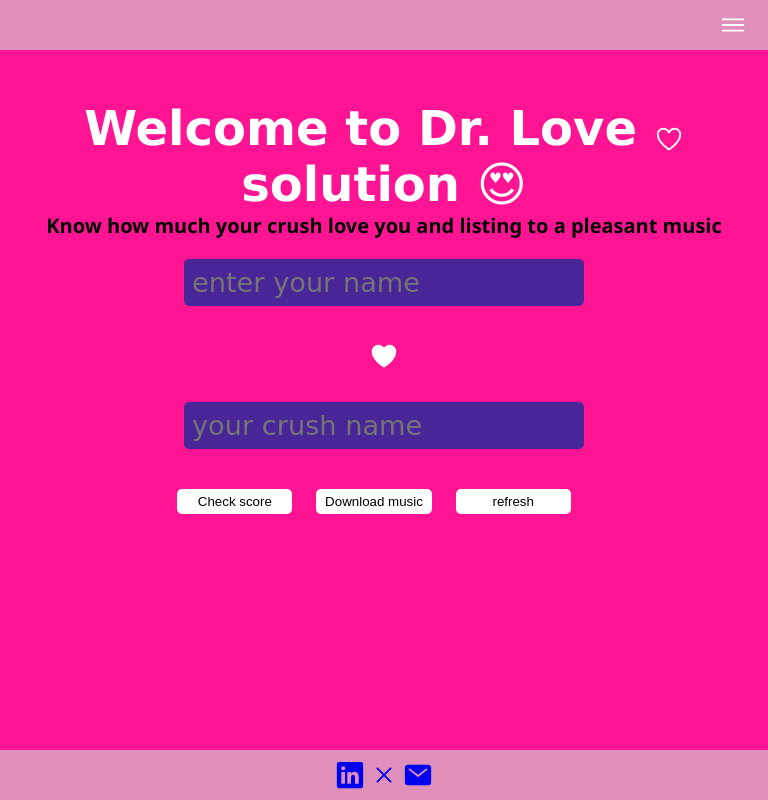
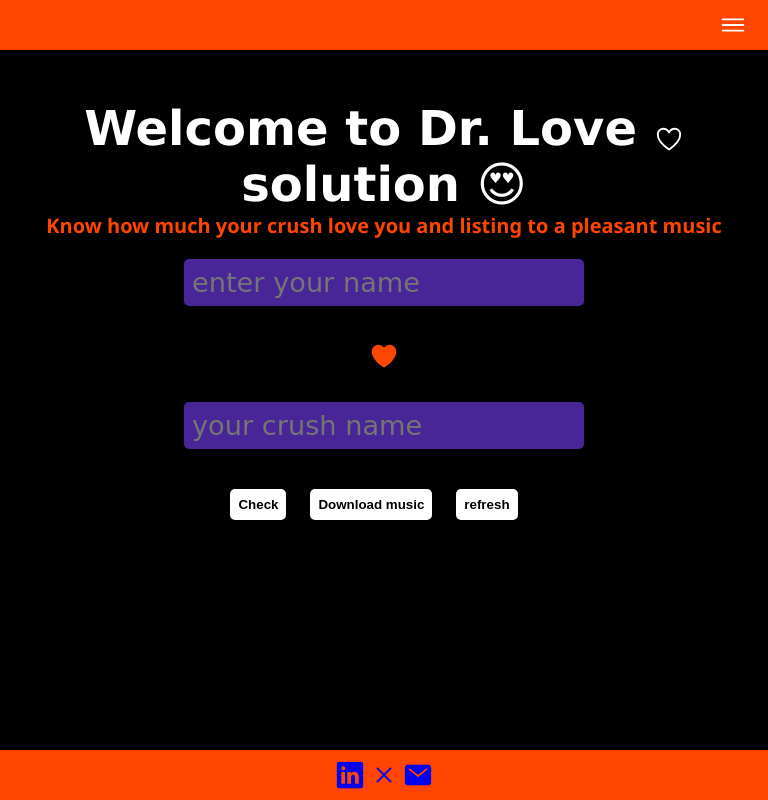
Before and after one commit to ISAH8083/Dr.love, a plain HTML site: page index.html in a window 768 px wide. Drawn offline with nearby package versions, Linux system fonts and the light colour scheme.

Commit message:
complete project

```diff
--- a/index.html
+++ b/index.html
@@ -5,6 +5,7 @@
     <meta name="viewport" content="width=device-width, initial-scale=1.0">
     <title>Dr Love Solution</title>
     <link rel="stylesheet" href="love.css">
+    <link href="https://fonts.googleapis.com/css2?family=Lora&display=swap" rel="stylesheet">
     <script type="module" src="https://unpkg.com/ionicons@7.1.0/dist/ionicons/ionicons.esm.js"></script>
     <script nomodule src="https://unpkg.com/ionicons@7.1.0/dist/ionicons/ionicons.js"></script>
 </head>
@@ -28,8 +29,8 @@
             <input type="text" id="f_name" class="name" placeholder="enter your name">
             <h1 class="and"><ion-icon name="heart"></ion-icon></h1>
             <input type="text" id="crush" class="crush_name" placeholder="your crush name">
-            <div class="button">
-                <button class="check">Check score</button>
+            <div class="btn">
+                <button class="check">Check</button>
                 <button class="download">Download music</button>
                 <button class="refresh">refresh</button>
             </div>
--- a/love.css
+++ b/love.css
@@ -1,5 +1,6 @@
 body{
-    background-color: deeppink;
+    background-color: rgb(0, 0, 0);
+    font-family: 'Roboto', sans-serif;
 }
 
 *{
@@ -11,7 +12,7 @@ body{
 
 nav{
   height: 50px;
-  background: #e08fbb;
+  background: orangered;
   margin-bottom: 50px;
 }
 
@@ -29,8 +30,9 @@ nav ul li a{
 
 nav ul li{
   display: inline-block;
-  line-height: 30px;
+  line-height: 50px;
   margin: 0 12px;
+
 }
 
 nav ul li a:before {
@@ -79,7 +81,7 @@ label #btn,
         position: fixed;
         width: 20%;
         height: 30vh;
-        background: #e08fbb;
+        background: orangered;;
         left: -100%;
         text-align: center;
         top: 45px;
@@ -125,10 +127,11 @@ h3{
     font-size: 20px;
     font-family: 'Segoe UI', Tahoma, Geneva, Verdana, sans-serif;
     top: 20px;
+    color: orangered;
 }
 
 .output{
-    font-family: 'Franklin Gothic Medium', 'Arial Narrow', Arial, sans-serif;
+    font-family: 'Dancing Script', cursive;
     font-size: 1em;
     color: #fff;
     margin-top: 20px;
@@ -141,7 +144,7 @@ input{
     font-family: cursive;
     width: 20%;
     border-radius: 5px;
-    background-color: rgb(72, 38, 151);
+    background-color: rgb(255, 255, 255);
     border: none;
     color: #fff;
 }
@@ -160,7 +163,7 @@ input{
     h3{
         font-family: 'Lucida Sans Regular';
         font-size: 12px;
-        color: #fff;
+        color: orangered;
         margin: 10px;
     }
 
@@ -184,12 +187,14 @@ input{
 footer{
     width: 100%;
     height: 50px;
-    background-color: #e08fbb;
+    background-color: orangered;
     position: fixed;
     text-align: center;
     bottom: 0;
 }
-
+.and{
+    color: orangered;
+}
  ion-icon{
     margin-top: 10px;
     width: 30px;
@@ -210,15 +215,6 @@ footer{
     }
 
 
-    button{
-        width: 15%;
-        padding: 10px;
-        border-radius: 5px;
-        margin: 20px 20px 0 0;
-        border: none;
-        cursor: pointer;
-    }
-
     .output{
     font-family: 'Franklin Gothic Medium', 'Arial Narrow', Arial, sans-serif;
     font-size: 1em;
@@ -229,12 +225,18 @@ footer{
 
 
  button{
-    padding: 5px;
+    padding: 8px;
     border-radius: 5px;
     margin: 20px 20px 0 0;
     border: none;
     cursor: pointer;
-    background-color: #fff
+    background-color: #fff;
+    font-weight: 800;
+ }
+
+ .btn{
+    text-align: center;
+
  }
 
  button:hover{
```
